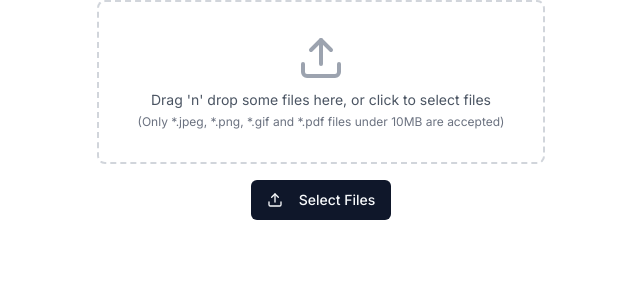
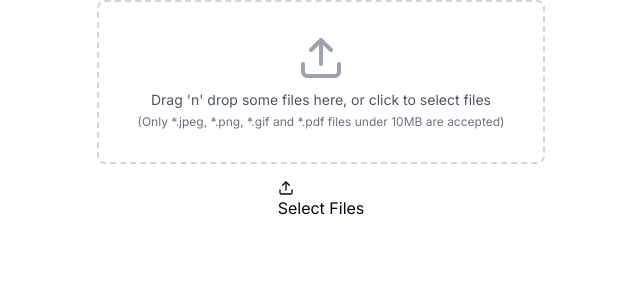
Before and after one commit to JG21243/VercelBlob_Client, a Next.js app: page / in a window 1280 px wide. Shown: the top 300 px of the page, without its empty margins (319-959 px from the left). Built offline with nearby package versions, Linux system fonts and the light colour scheme.

Commit message:
chore: Update dependencies and remove unused files

```diff
--- /dev/null
+++ b/components/ui/button.tsx
@@ -0,0 +1,9 @@
+import React from 'react';
+
+export const Button = ({ children, ...props }: React.ButtonHTMLAttributes<HTMLButtonElement>) => {
+  return (
+    <button {...props}>
+      {children}
+    </button>
+  );
+};
--- /dev/null
+++ b/components/ui/use-toast.tsx
@@ -0,0 +1,11 @@
+import { useState } from 'react';
+
+export const useToast = () => {
+  const [toasts, setToasts] = useState<string[]>([]);
+
+  const addToast = (message: string) => {
+    setToasts([...toasts, message]);
+  };
+
+  return { toasts, addToast };
+};
```
